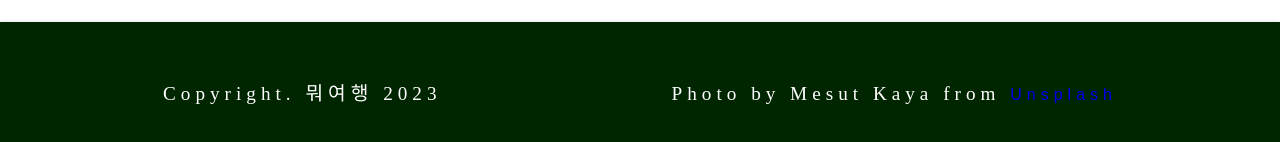
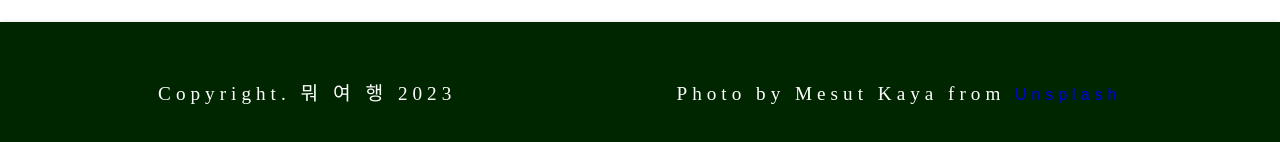
Before and after one commit to DevNeoLee/newblog, a Next.js app: page /travel in a window 1280 px wide. Shown: the part 1540-1682 px from the top of the page. Built offline with nearby package versions, Linux system fonts and the light colour scheme.

Commit message:
update footer

```diff
--- a/app/travel/layout.js
+++ b/app/travel/layout.js
@@ -13,7 +13,7 @@ export default function RootLayout({ children }) {
           {children}
         <footer className="footer">
           <div style={{ display: "flex", justifyContent: "space-between"}}>
-            <p>Copyright. 뭐여행 {new Date().getFullYear()}</p><p>Photo by Mesut Kaya from <a href="https://unsplash.com/">Unsplash</a></p>
+            <p>Copyright. 뭐 여 행 {new Date().getFullYear()}</p><p>Photo by Mesut Kaya from <a href="https://unsplash.com/">Unsplash</a></p>
           </div>
         </footer>
     </div>
```
